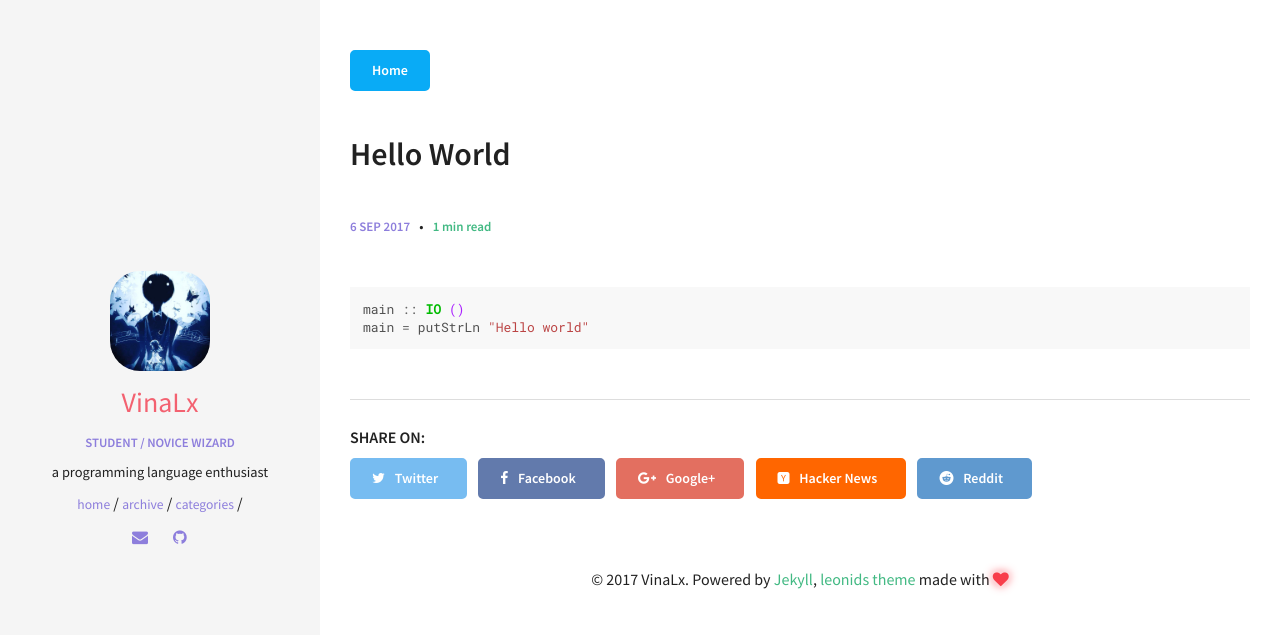
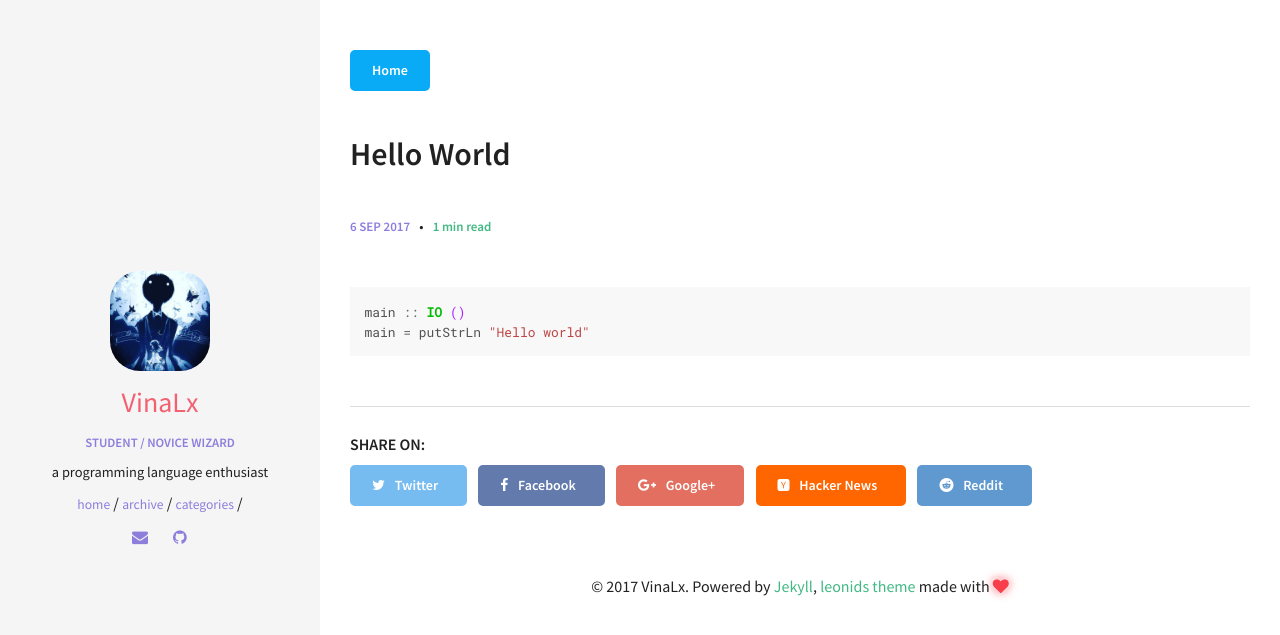
Before and after one commit to VinaLx/VinaLx.github.io, a Jekyll site: the page built from _posts/2017-09-06-hello-world.md, in a window 1280 px wide. Shown: the top 635 px of the page. Built offline with Jekyll 4.4.1, drawn with Linux system fonts in a browser that asks for light colours; some web fonts are replaced.

Commit message:
change font size, import google font -> add font css

```diff
--- /dev/null
+++ b/_sass/components/_font.scss
@@ -0,0 +1,224 @@
+/* cyrillic-ext */
+@font-face {
+    font-family: 'Roboto Mono';
+    font-style: normal;
+    font-weight: 400;
+    src: local('Roboto Mono'), local('RobotoMono-Regular'), url(https://fonts.gstatic.com/s/robotomono/v4/hMqPNLsu_dywMa4C_DEpY_ZraR2Tg8w2lzm7kLNL0-w.woff2) format('woff2');
+    unicode-range: U+0460-052F, U+20B4, U+2DE0-2DFF, U+A640-A69F;
+  }
+  /* cyrillic */
+  @font-face {
+    font-family: 'Roboto Mono';
+    font-style: normal;
+    font-weight: 400;
+    src: local('Roboto Mono'), local('RobotoMono-Regular'), url(https://fonts.gstatic.com/s/robotomono/v4/hMqPNLsu_dywMa4C_DEpY14sYYdJg5dU2qzJEVSuta0.woff2) format('woff2');
+    unicode-range: U+0400-045F, U+0490-0491, U+04B0-04B1, U+2116;
+  }
+  /* greek-ext */
+  @font-face {
+    font-family: 'Roboto Mono';
+    font-style: normal;
+    font-weight: 400;
+    src: local('Roboto Mono'), local('RobotoMono-Regular'), url(https://fonts.gstatic.com/s/robotomono/v4/hMqPNLsu_dywMa4C_DEpY1BW26QxpSj-_ZKm_xT4hWw.woff2) format('woff2');
+    unicode-range: U+1F00-1FFF;
+  }
+  /* greek */
+  @font-face {
+    font-family: 'Roboto Mono';
+    font-style: normal;
+    font-weight: 400;
+    src: local('Roboto Mono'), local('RobotoMono-Regular'), url(https://fonts.gstatic.com/s/robotomono/v4/hMqPNLsu_dywMa4C_DEpYwt_Rm691LTebKfY2ZkKSmI.woff2) format('woff2');
+    unicode-range: U+0370-03FF;
+  }
+  /* vietnamese */
+  @font-face {
+    font-family: 'Roboto Mono';
+    font-style: normal;
+    font-weight: 400;
+    src: local('Roboto Mono'), local('RobotoMono-Regular'), url(https://fonts.gstatic.com/s/robotomono/v4/hMqPNLsu_dywMa4C_DEpY9DiNsR5a-9Oe_Ivpu8XWlY.woff2) format('woff2');
+    unicode-range: U+0102-0103, U+1EA0-1EF9, U+20AB;
+  }
+  /* latin-ext */
+  @font-face {
+    font-family: 'Roboto Mono';
+    font-style: normal;
+    font-weight: 400;
+    src: local('Roboto Mono'), local('RobotoMono-Regular'), url(https://fonts.gstatic.com/s/robotomono/v4/hMqPNLsu_dywMa4C_DEpY6E8kM4xWR1_1bYURRojRGc.woff2) format('woff2');
+    unicode-range: U+0100-024F, U+1E00-1EFF, U+20A0-20AB, U+20AD-20CF, U+2C60-2C7F, U+A720-A7FF;
+  }
+  /* latin */
+  @font-face {
+    font-family: 'Roboto Mono';
+    font-style: normal;
+    font-weight: 400;
+    src: local('Roboto Mono'), local('RobotoMono-Regular'), url(https://fonts.gstatic.com/s/robotomono/v4/hMqPNLsu_dywMa4C_DEpY4gp9Q8gbYrhqGlRav_IXfk.woff2) format('woff2');
+    unicode-range: U+0000-00FF, U+0131, U+0152-0153, U+02C6, U+02DA, U+02DC, U+2000-206F, U+2074, U+20AC, U+2212, U+2215;
+  }
+  /* cyrillic-ext */
+  @font-face {
+    font-family: 'Source Sans Pro';
+    font-style: italic;
+    font-weight: 400;
+    src: local('Source Sans Pro Italic'), local('SourceSansPro-Italic'), url(https://fonts.gstatic.com/s/sourcesanspro/v10/M2Jd71oPJhLKp0zdtTvoM3BOV6_yHCuhd1fIAMM81PE.woff2) format('woff2');
+    unicode-range: U+0460-052F, U+20B4, U+2DE0-2DFF, U+A640-A69F;
+  }
+  /* cyrillic */
+  @font-face {
+    font-family: 'Source Sans Pro';
+    font-style: italic;
+    font-weight: 400;
+    src: local('Source Sans Pro Italic'), local('SourceSansPro-Italic'), url(https://fonts.gstatic.com/s/sourcesanspro/v10/M2Jd71oPJhLKp0zdtTvoM6Qu63AEL9d8W94i2Q9pYoM.woff2) format('woff2');
+    unicode-range: U+0400-045F, U+0490-0491, U+04B0-04B1, U+2116;
+  }
+  /* greek-ext */
+  @font-face {
+    font-family: 'Source Sans Pro';
+    font-style: italic;
+    font-weight: 400;
+    src: local('Source Sans Pro Italic'), local('SourceSansPro-Italic'), url(https://fonts.gstatic.com/s/sourcesanspro/v10/M2Jd71oPJhLKp0zdtTvoM0wgtKwzsIxdMK81soky_Q4.woff2) format('woff2');
+    unicode-range: U+1F00-1FFF;
+  }
+  /* greek */
+  @font-face {
+    font-family: 'Source Sans Pro';
+    font-style: italic;
+    font-weight: 400;
+    src: local('Source Sans Pro Italic'), local('SourceSansPro-Italic'), url(https://fonts.gstatic.com/s/sourcesanspro/v10/M2Jd71oPJhLKp0zdtTvoM_4-bj0acN3g4VchP96UWgA.woff2) format('woff2');
+    unicode-range: U+0370-03FF;
+  }
+  /* vietnamese */
+  @font-face {
+    font-family: 'Source Sans Pro';
+    font-style: italic;
+    font-weight: 400;
+    src: local('Source Sans Pro Italic'), local('SourceSansPro-Italic'), url(https://fonts.gstatic.com/s/sourcesanspro/v10/M2Jd71oPJhLKp0zdtTvoM-hx0s8EczIZ6Z1k6LZjTLo.woff2) format('woff2');
+    unicode-range: U+0102-0103, U+1EA0-1EF9, U+20AB;
+  }
+  /* latin-ext */
+  @font-face {
+    font-family: 'Source Sans Pro';
+    font-style: italic;
+    font-weight: 400;
+    src: local('Source Sans Pro Italic'), local('SourceSansPro-Italic'), url(https://fonts.gstatic.com/s/sourcesanspro/v10/M2Jd71oPJhLKp0zdtTvoMyVjDpjOAxwEYJFCET2nD1s.woff2) format('woff2');
+    unicode-range: U+0100-024F, U+1E00-1EFF, U+20A0-20AB, U+20AD-20CF, U+2C60-2C7F, U+A720-A7FF;
+  }
+  /* latin */
+  @font-face {
+    font-family: 'Source Sans Pro';
+    font-style: italic;
+    font-weight: 400;
+    src: local('Source Sans Pro Italic'), local('SourceSansPro-Italic'), url(https://fonts.gstatic.com/s/sourcesanspro/v10/M2Jd71oPJhLKp0zdtTvoM2Sl3jWJ3D9poyJPMfASioc.woff2) format('woff2');
+    unicode-range: U+0000-00FF, U+0131, U+0152-0153, U+02C6, U+02DA, U+02DC, U+2000-206F, U+2074, U+20AC, U+2212, U+2215;
+  }
+  /* cyrillic-ext */
+  @font-face {
+    font-family: 'Source Sans Pro';
+    font-style: normal;
+    font-weight: 400;
+    src: local('Source Sans Pro Regular'), local('SourceSansPro-Regular'), url(https://fonts.gstatic.com/s/sourcesanspro/v10/ODelI1aHBYDBqgeIAH2zlIXYUqYVJeq1_JtQruA3_e8.woff2) format('woff2');
+    unicode-range: U+0460-052F, U+20B4, U+2DE0-2DFF, U+A640-A69F;
+  }
+  /* cyrillic */
+  @font-face {
+    font-family: 'Source Sans Pro';
+    font-style: normal;
+    font-weight: 400;
+    src: local('Source Sans Pro Regular'), local('SourceSansPro-Regular'), url(https://fonts.gstatic.com/s/sourcesanspro/v10/ODelI1aHBYDBqgeIAH2zlExulUiGX8tUMVYeuJmbj48.woff2) format('woff2');
+    unicode-range: U+0400-045F, U+0490-0491, U+04B0-04B1, U+2116;
+  }
+  /* greek-ext */
+  @font-face {
+    font-family: 'Source Sans Pro';
+    font-style: normal;
+    font-weight: 400;
+    src: local('Source Sans Pro Regular'), local('SourceSansPro-Regular'), url(https://fonts.gstatic.com/s/sourcesanspro/v10/ODelI1aHBYDBqgeIAH2zlBA0E65p__AYvizJB6RduYY.woff2) format('woff2');
+    unicode-range: U+1F00-1FFF;
+  }
+  /* greek */
+  @font-face {
+    font-family: 'Source Sans Pro';
+    font-style: normal;
+    font-weight: 400;
+    src: local('Source Sans Pro Regular'), local('SourceSansPro-Regular'), url(https://fonts.gstatic.com/s/sourcesanspro/v10/ODelI1aHBYDBqgeIAH2zlC7-kXQoo3swP0nQ6K7J6xc.woff2) format('woff2');
+    unicode-range: U+0370-03FF;
+  }
+  /* vietnamese */
+  @font-face {
+    font-family: 'Source Sans Pro';
+    font-style: normal;
+    font-weight: 400;
+    src: local('Source Sans Pro Regular'), local('SourceSansPro-Regular'), url(https://fonts.gstatic.com/s/sourcesanspro/v10/ODelI1aHBYDBqgeIAH2zlCxe5Tewm2_XWfbGchcXw4g.woff2) format('woff2');
+    unicode-range: U+0102-0103, U+1EA0-1EF9, U+20AB;
+  }
+  /* latin-ext */
+  @font-face {
+    font-family: 'Source Sans Pro';
+    font-style: normal;
+    font-weight: 400;
+    src: local('Source Sans Pro Regular'), local('SourceSansPro-Regular'), url(https://fonts.gstatic.com/s/sourcesanspro/v10/ODelI1aHBYDBqgeIAH2zlIa1YDtoarzwSXxTHggEXMw.woff2) format('woff2');
+    unicode-range: U+0100-024F, U+1E00-1EFF, U+20A0-20AB, U+20AD-20CF, U+2C60-2C7F, U+A720-A7FF;
+  }
+  /* latin */
+  @font-face {
+    font-family: 'Source Sans Pro';
+    font-style: normal;
+    font-weight: 400;
+    src: local('Source Sans Pro Regular'), local('SourceSansPro-Regular'), url(https://fonts.gstatic.com/s/sourcesanspro/v10/ODelI1aHBYDBqgeIAH2zlJbPFduIYtoLzwST68uhz_Y.woff2) format('woff2');
+    unicode-range: U+0000-00FF, U+0131, U+0152-0153, U+02C6, U+02DA, U+02DC, U+2000-206F, U+2074, U+20AC, U+2212, U+2215;
+  }
+  /* cyrillic-ext */
+  @font-face {
+    font-family: 'Source Sans Pro';
+    font-style: normal;
+    font-weight: 600;
+    src: local('Source Sans Pro SemiBold'), local('SourceSansPro-SemiBold'), url(https://fonts.gstatic.com/s/sourcesanspro/v10/toadOcfmlt9b38dHJxOBGGWGG8n76xaP_JUl9houU473rGVtsTkPsbDajuO5ueQw.woff2) format('woff2');
+    unicode-range: U+0460-052F, U+20B4, U+2DE0-2DFF, U+A640-A69F;
+  }
+  /* cyrillic */
+  @font-face {
+    font-family: 'Source Sans Pro';
+    font-style: normal;
+    font-weight: 600;
+    src: local('Source Sans Pro SemiBold'), local('SourceSansPro-SemiBold'), url(https://fonts.gstatic.com/s/sourcesanspro/v10/toadOcfmlt9b38dHJxOBGMP5gXq4cN8pjVji5g2q9Mf3rGVtsTkPsbDajuO5ueQw.woff2) format('woff2');
+    unicode-range: U+0400-045F, U+0490-0491, U+04B0-04B1, U+2116;
+  }
+  /* greek-ext */
+  @font-face {
+    font-family: 'Source Sans Pro';
+    font-style: normal;
+    font-weight: 600;
+    src: local('Source Sans Pro SemiBold'), local('SourceSansPro-SemiBold'), url(https://fonts.gstatic.com/s/sourcesanspro/v10/toadOcfmlt9b38dHJxOBGIwxT-R1rCKQkeTtsDWzfjL3rGVtsTkPsbDajuO5ueQw.woff2) format('woff2');
+    unicode-range: U+1F00-1FFF;
+  }
+  /* greek */
+  @font-face {
+    font-family: 'Source Sans Pro';
+    font-style: normal;
+    font-weight: 600;
+    src: local('Source Sans Pro SemiBold'), local('SourceSansPro-SemiBold'), url(https://fonts.gstatic.com/s/sourcesanspro/v10/toadOcfmlt9b38dHJxOBGFCUBMgATkHAQY-Bv-74xcn3rGVtsTkPsbDajuO5ueQw.woff2) format('woff2');
+    unicode-range: U+0370-03FF;
+  }
+  /* vietnamese */
+  @font-face {
+    font-family: 'Source Sans Pro';
+    font-style: normal;
+    font-weight: 600;
+    src: local('Source Sans Pro SemiBold'), local('SourceSansPro-SemiBold'), url(https://fonts.gstatic.com/s/sourcesanspro/v10/toadOcfmlt9b38dHJxOBGMZXFz2iDKd7GJNSaxRYiSj3rGVtsTkPsbDajuO5ueQw.woff2) format('woff2');
+    unicode-range: U+0102-0103, U+1EA0-1EF9, U+20AB;
+  }
+  /* latin-ext */
+  @font-face {
+    font-family: 'Source Sans Pro';
+    font-style: normal;
+    font-weight: 600;
+    src: local('Source Sans Pro SemiBold'), local('SourceSansPro-SemiBold'), url(https://fonts.gstatic.com/s/sourcesanspro/v10/toadOcfmlt9b38dHJxOBGKyGJhAh-RE0BxGcd_izyev3rGVtsTkPsbDajuO5ueQw.woff2) format('woff2');
+    unicode-range: U+0100-024F, U+1E00-1EFF, U+20A0-20AB, U+20AD-20CF, U+2C60-2C7F, U+A720-A7FF;
+  }
+  /* latin */
+  @font-face {
+    font-family: 'Source Sans Pro';
+    font-style: normal;
+    font-weight: 600;
+    src: local('Source Sans Pro SemiBold'), local('SourceSansPro-SemiBold'), url(https://fonts.gstatic.com/s/sourcesanspro/v10/toadOcfmlt9b38dHJxOBGMzFoXZ-Kj537nB_-9jJhlA.woff2) format('woff2');
+    unicode-range: U+0000-00FF, U+0131, U+0152-0153, U+02C6, U+02DA, U+02DC, U+2000-206F, U+2074, U+20AC, U+2212, U+2215;
+  }
--- a/_sass/components/_syntax-highlighting.scss
+++ b/_sass/components/_syntax-highlighting.scss
@@ -6,9 +6,10 @@
 pre, code {
   font-family: $font-family-monospace;
   color: #525252;
+  // font-size: 0.9em;
+  background-color: #f8f8f8;
   font-size: 0.9em;
-  background-color: #f8f8f8;
-  font-size: ($font-size-base - 3);
+  // font-size: ($font-size-base - 3);
 }
 code {
   color: #e96900;
--- a/css/main.scss
+++ b/css/main.scss
@@ -2,6 +2,8 @@
 # Only the main Sass file needs front matter (the dashes are enough)
 ---
 @charset "UTF-8";
+
+@import "components/font";
 
 // Mixins
 @import "components/mixins";
```
